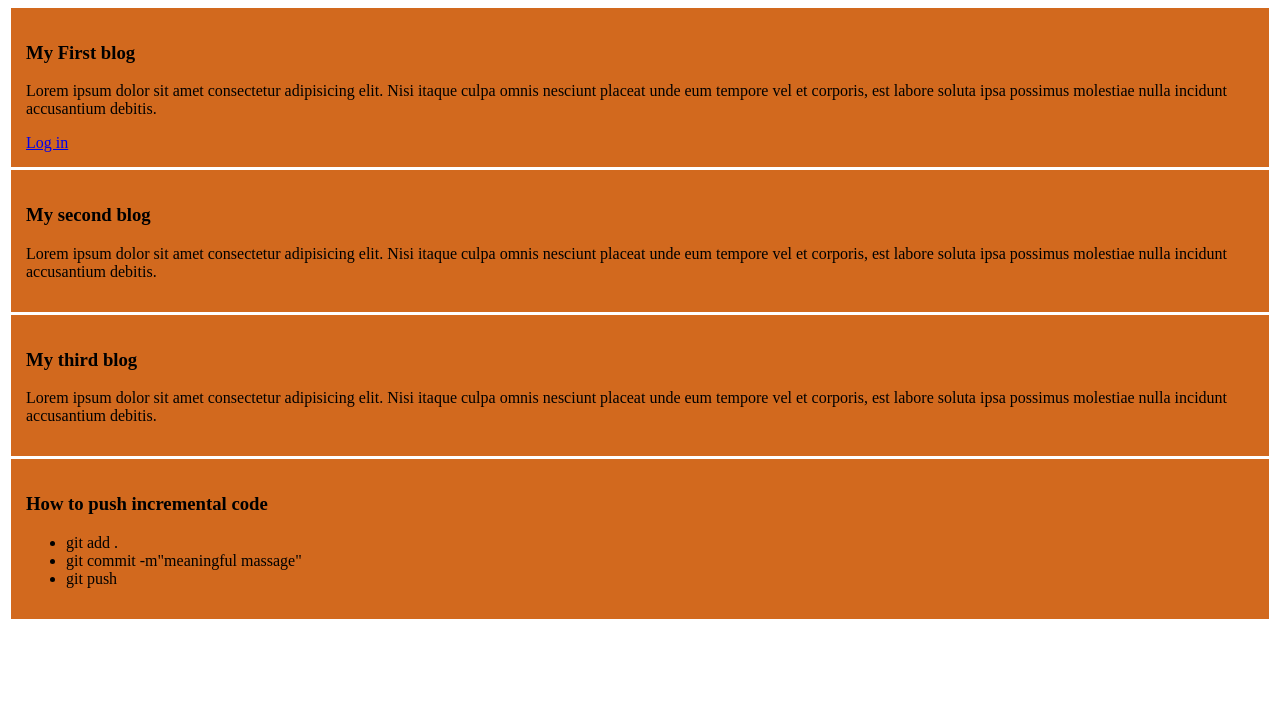
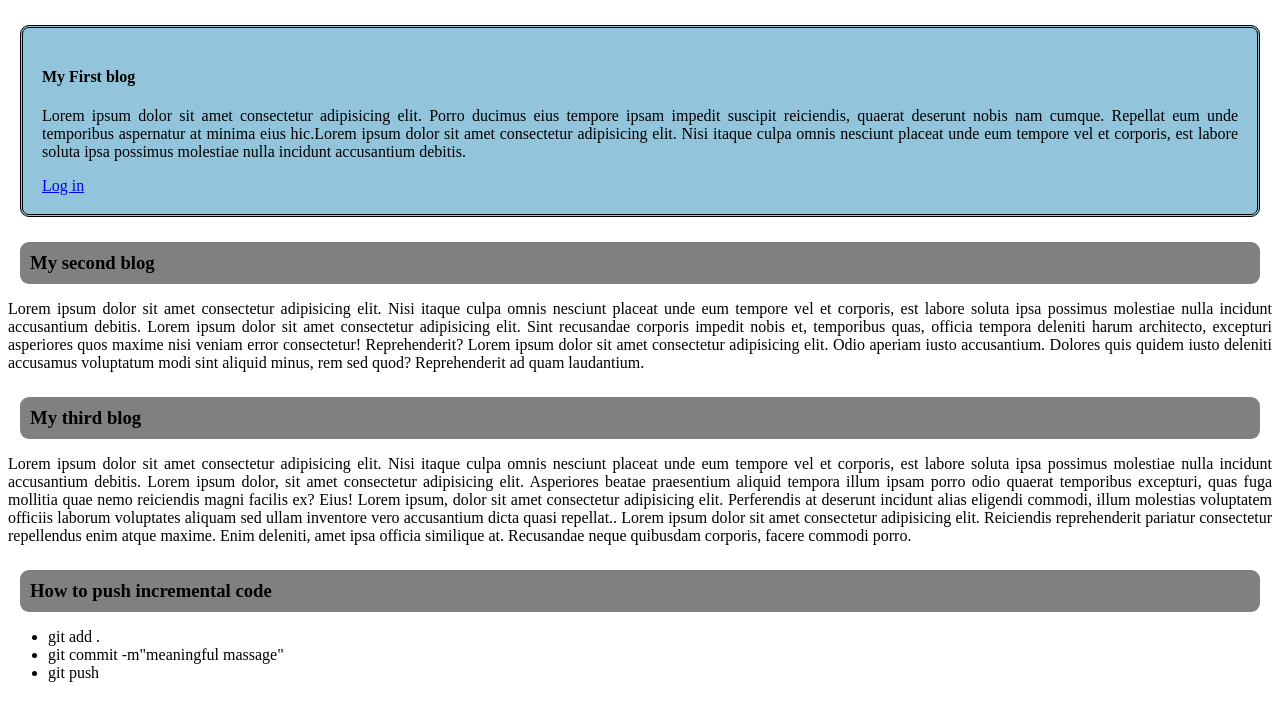
Before and after one commit to TazwoarCommits/My-Simple-Website, a plain HTML site: page index.html in a window 1280 px wide. Drawn offline with Linux system fonts and the light colour scheme.

Commit message:
styles modification

```diff
--- a/index.html
+++ b/index.html
@@ -7,24 +7,27 @@
     <link rel="stylesheet" href="styles/blog.css">
 </head>
 <body>
+     <div id="heading">
+
+    <h4>My First blog</h3>
+    <p>Lorem ipsum dolor sit amet consectetur adipisicing elit. Porro ducimus eius tempore ipsam impedit suscipit reiciendis, quaerat deserunt nobis nam cumque. Repellat eum unde temporibus aspernatur at minima eius hic.Lorem ipsum dolor sit amet consectetur adipisicing elit. Nisi itaque culpa omnis nesciunt placeat unde eum tempore vel et corporis, est labore soluta ipsa possimus molestiae nulla incidunt accusantium debitis.</p>
+    <a href="page1.html">Log in</a>
+     </div>
+
      <div>
 
-    <h3>My First blog</h3>
-    <p>Lorem ipsum dolor sit amet consectetur adipisicing elit. Nisi itaque culpa omnis nesciunt placeat unde eum tempore vel et corporis, est labore soluta ipsa possimus molestiae nulla incidunt accusantium debitis.</p>
-    <a href="page1.html">Log in</a>
+    <h3 class="content">My second blog</h3>
+    <p>Lorem ipsum dolor sit amet consectetur adipisicing elit. Nisi itaque culpa omnis nesciunt placeat unde eum tempore vel et corporis, est labore soluta ipsa possimus molestiae nulla incidunt accusantium debitis. Lorem ipsum dolor sit amet consectetur adipisicing elit. Sint recusandae corporis impedit nobis et, temporibus quas, officia tempora deleniti harum architecto, excepturi asperiores quos maxime nisi veniam error consectetur! Reprehenderit? Lorem ipsum dolor sit amet consectetur adipisicing elit. Odio aperiam iusto accusantium. Dolores quis quidem iusto deleniti accusamus voluptatum modi sint aliquid minus, rem sed quod? Reprehenderit ad quam laudantium.</p>
      </div>
+
      <div>
 
-    <h3>My second blog</h3>
-    <p>Lorem ipsum dolor sit amet consectetur adipisicing elit. Nisi itaque culpa omnis nesciunt placeat unde eum tempore vel et corporis, est labore soluta ipsa possimus molestiae nulla incidunt accusantium debitis.</p>
+    <h3 class="content">My third blog</h3>
+    <p>Lorem ipsum dolor sit amet consectetur adipisicing elit. Nisi itaque culpa omnis nesciunt placeat unde eum tempore vel et corporis, est labore soluta ipsa possimus molestiae nulla incidunt accusantium debitis. Lorem ipsum dolor, sit amet consectetur adipisicing elit. Asperiores beatae praesentium aliquid tempora illum ipsam porro odio quaerat temporibus excepturi, quas fuga mollitia quae nemo reiciendis magni facilis ex? Eius! Lorem ipsum, dolor sit amet consectetur adipisicing elit. Perferendis at deserunt incidunt alias eligendi commodi, illum molestias voluptatem officiis laborum voluptates aliquam sed ullam inventore vero accusantium dicta quasi repellat.. Lorem ipsum dolor sit amet consectetur adipisicing elit. Reiciendis reprehenderit pariatur consectetur repellendus enim atque maxime. Enim deleniti, amet ipsa officia similique at. Recusandae neque quibusdam corporis, facere commodi porro.</p>
      </div>
+
      <div>
-
-    <h3>My third blog</h3>
-    <p>Lorem ipsum dolor sit amet consectetur adipisicing elit. Nisi itaque culpa omnis nesciunt placeat unde eum tempore vel et corporis, est labore soluta ipsa possimus molestiae nulla incidunt accusantium debitis.</p>
-     </div>
-     <div>
-        <h3>How to push incremental code</h3>
+        <h3 class="content">How to push incremental code</h3>
         <ul>
             <li>git add .</li>
             <li>git commit -m"meaningful massage"</li>
--- a/styles/blog.css
+++ b/styles/blog.css
@@ -1,6 +1,28 @@
-div{
-    background-color: chocolate;
-    padding: 15px;
-    margin: 3px;
+*{
+  text-align: justify;
+  border: 3px;
+  border-radius: 9px;
+ }
+
+#heading{
+    background-color: rgb(146, 196, 219);
+    padding: 1.5%;
+    margin-top: 25px;
+    margin-bottom: 8px;
+    margin-left: 12px;
+    margin-right: 12px;
+    border: 3px double black;
+
 
 }
+
+.content{
+    font-weight: 900;
+    background-color:gray ;
+    margin-top: 25px;
+    margin-bottom: 8px;
+    margin-left: 12px;
+    margin-right: 12px;
+    padding: 10px;
+
+}
```
